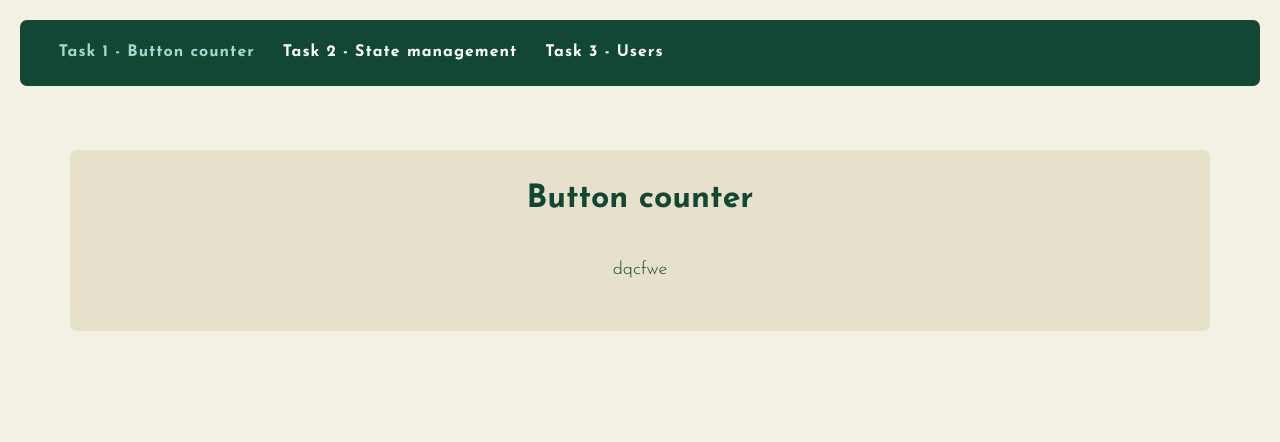
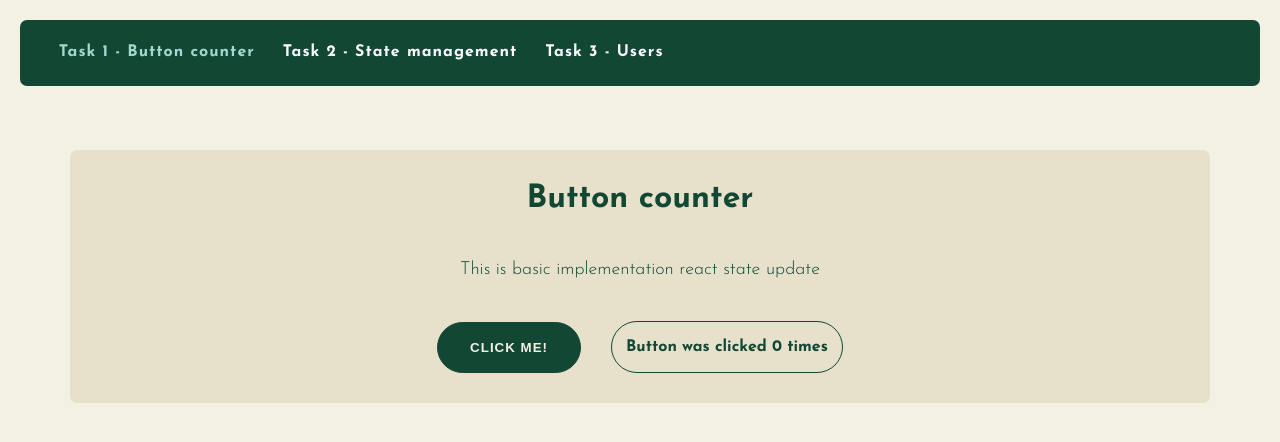
Before and after one commit to matchmakers69/engage-tasks, a React (Create React App) app: page /component-lifecycle in a window 1280 px wide. Shown: the top 442 px of the page. Built offline with nearby package versions, Linux system fonts and the light colour scheme.

Commit message:
Created Counter component
Updated count state when user clicks Button to increment counter

```diff
--- /dev/null
+++ b/src/features/ReactComponentLifeCycle/components/Counter/Counter.module.css
@@ -0,0 +1,25 @@
+.counter-wrapper {
+  display: flex;
+  justify-content: center;
+  align-items: center;
+  padding-top: 20px;
+}
+
+.counter-wrapper .count-wrapper {
+  margin-left: 30px;
+}
+
+.count-field {
+  min-width: 100px;
+  height: 52px;
+  background-color: var(--content-bg);
+  font-weight: var(--bold-text);
+  padding: 0 1.4rem;
+  border: 1px solid var(--dark-green);
+  display: flex;
+  align-items: center;
+  justify-content: center;
+  flex-direction: column;
+  font-size: 1.6rem;
+  border-radius: 300px;
+}
--- /dev/null
+++ b/src/features/ReactComponentLifeCycle/components/Counter/index.tsx
@@ -0,0 +1,24 @@
+import Button from "components/shared/Button";
+import { useState } from "react";
+import classes from "./Counter.module.css";
+
+const Counter = () => {
+  const [count, setCount] = useState(0);
+  const handleCounterState = () => {
+    setCount((prev) => prev + 1);
+  };
+  return (
+    <div className={classes["counter-wrapper"]}>
+      <Button onClick={handleCounterState} type="button">
+        Click me!
+      </Button>
+      <div className={classes["count-wrapper"]}>
+        <div data-testid="current-count-value" className={classes["count-field"]}>
+          Button was clicked {count} time{count === 1 ? "" : "s"}
+        </div>
+      </div>
+    </div>
+  );
+};
+
+export default Counter;
--- a/src/features/ReactComponentLifeCycle/pages/ComponentLifeCyclePage/index.tsx
+++ b/src/features/ReactComponentLifeCycle/pages/ComponentLifeCyclePage/index.tsx
@@ -1,10 +1,14 @@
 import Content from "components/shared/Content";
+import Counter from "features/ReactComponentLifeCycle/components/Counter";
 
 const ComponentLifeCyclePage = () => {
   return (
-    <Content title="Button counter">
-      <p>dqcfwe</p>
-    </Content>
+    <>
+      <Content title="Button counter">
+        <p>This is basic implementation react state update</p>
+      </Content>
+      <Counter />
+    </>
   );
 };
 
```
Also changed, not shown: 1 other file (tests, documents, lock files or other folders).
